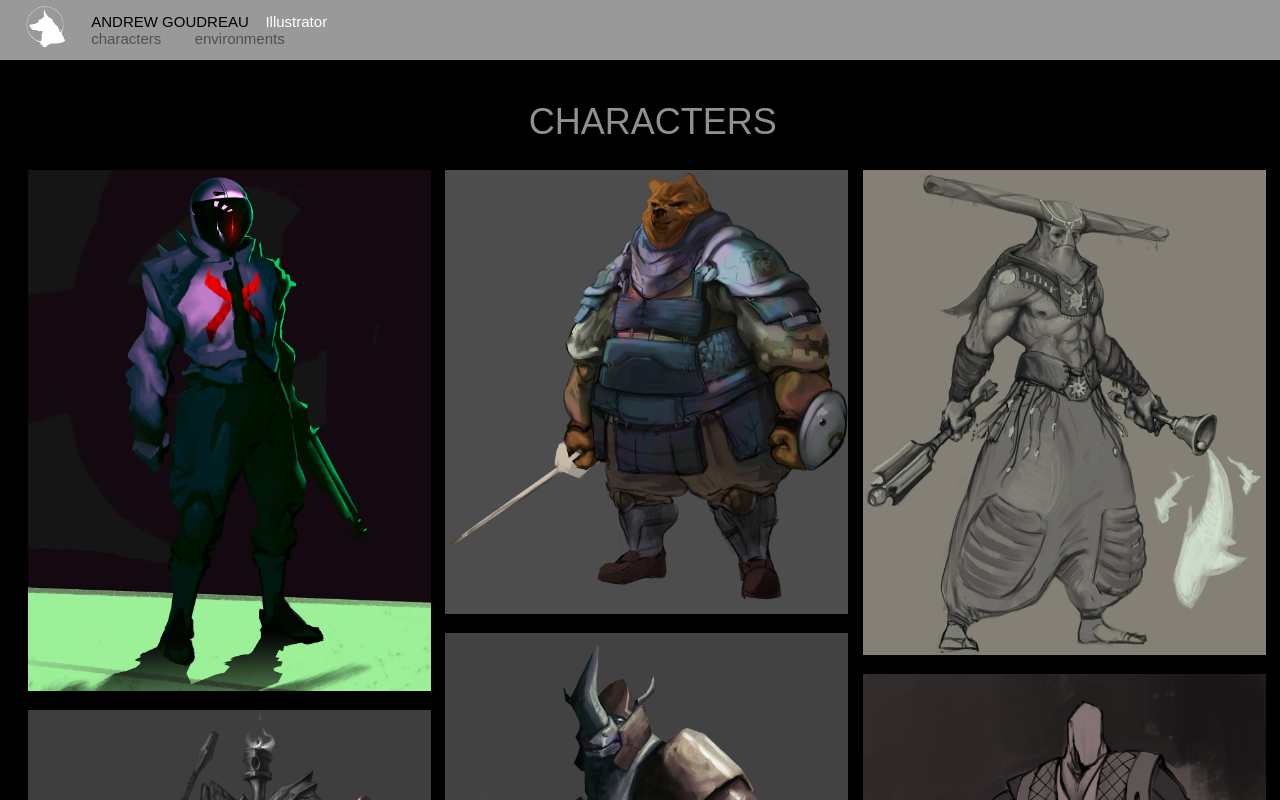
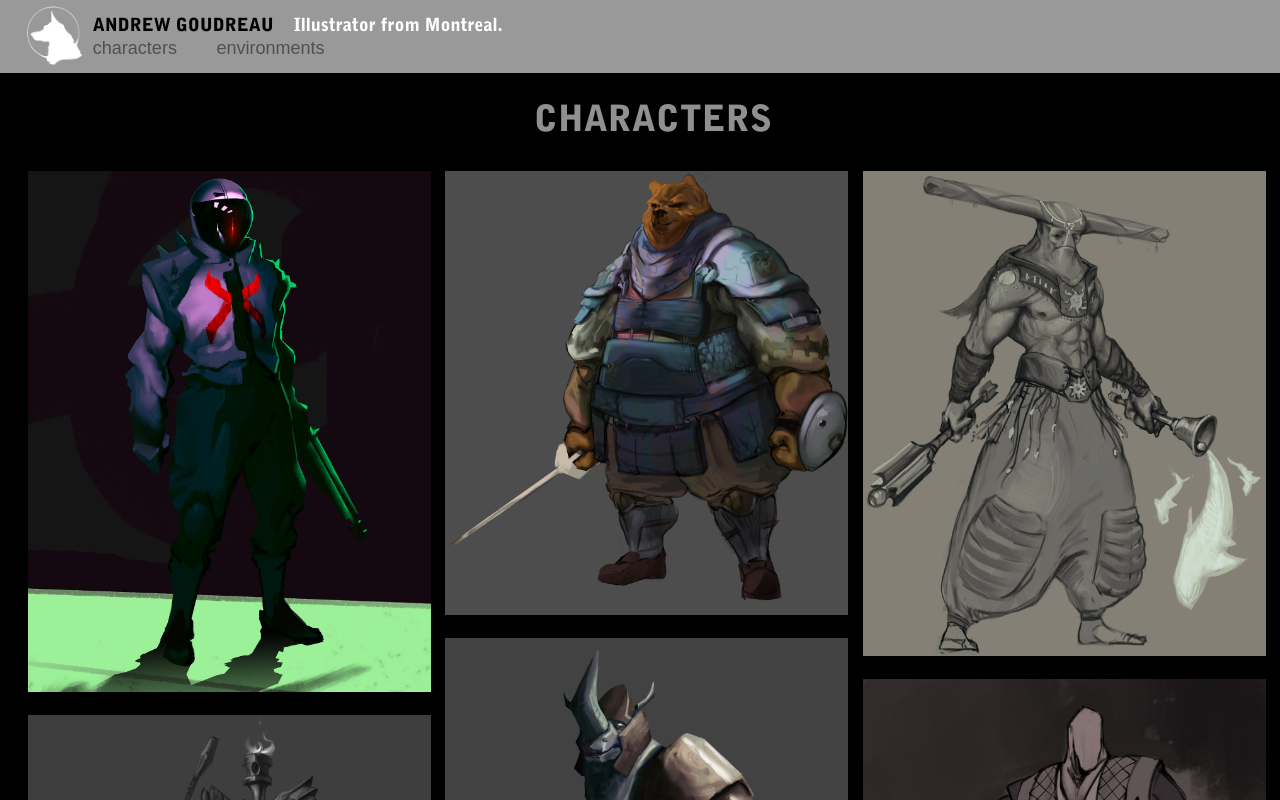
Before and after one commit to Bodylord/bodylord.github.io, a plain HTML site: page index.html in a window 1280 px wide. Shown: the top 800 px of the page. Drawn offline with Linux system fonts and the light colour scheme.

Commit message:
Changed Font

```diff
--- a/css/dru.css
+++ b/css/dru.css
@@ -1,8 +1,13 @@
+@font-face {
+    font-family: Bell Gothic Black;
+    src: url('bell.ttf');
+}
+
 body {
     margin: 0;
     color: #ffffff;
-    font-family: 'Franklin Gothic Book', sans-serif;
-    font-size: 15px;
+    font-size: 18px;
+    font-family: 'Bell Gothic Black', sans-serif;
     background-color: #000000;
 }
 
@@ -14,12 +19,21 @@ h1 {
     color: #909090;
 }
 
+h2 {
+    font-weight: 200;
+    font-size: 24px;
+    text-align: left;
+    margin-bottom: 2%;
+    color: #909090;
+}
+
 a, .social a {
     color: #505050;
     text-decoration: none;
 }
 
 a {
+    font-family: 'Franklin Gothic Book', sans-serif;
     font-size: inherit;
     transition: all 0.3s ease 0s;
 }
@@ -40,21 +54,23 @@ a#image {
 #header {
     position: fixed;
     width: 100%;
+    height: 60px;
     padding: 0.5% 0 0.5% 2%; /*top, right, bottom, left*/
 	background: rgba(255, 255, 255, 0.60);
 }
 
 #dru {
-	vertical-align: middle;
-	padding: 0.5% 0 0.5% 0.5%;
+	vertical-align: bottom;
+	padding: 10px 0 0 5px;
 	margin-left: 2%;
 }
 
 #logo {
 	float: left;
-	height: 42px;
+	height: 60px;
 	width: auto;
-	margin-right: 2%;
+	margin-right: 10px;
+    vertical-align: middle;
 }
 
 #title {
@@ -71,8 +87,12 @@ a#image {
 	vertical-align: top;
 }
 
-#environments{
-	padding: 4% 0 0% 2%;
+#environments {
+	padding: 4% 0 5% 2%;
+}
+
+#games {
+    padding: 10% 0 0% 2%;
 }
 
 #column1 {
--- a/index.html
+++ b/index.html
@@ -19,7 +19,7 @@
                 <img id="logo" src="./img/logo_white.png" />
                 <div id="dru">
                     <span id="title">ANDREW GOUDREAU&nbsp;&nbsp;&nbsp;</span>
-                    <span id="description">Illustrator</span>
+                    <span id="description">Illustrator from Montreal.</span>
                     <div id="navigation">
                         <a href="#characters">characters</a> &nbsp;&nbsp;&nbsp;&nbsp;&nbsp;&nbsp;
                         <a href="#environments">environments</a> &nbsp;&nbsp;&nbsp;&nbsp;&nbsp;&nbsp;
```
Also changed, not shown: css/bell.ttf (added), img/games/ch/redhanded/poster1.png (added), 1 other file.
